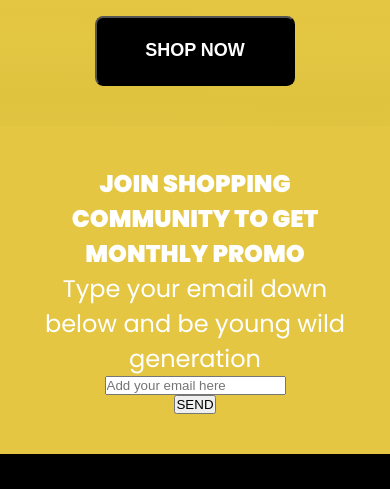
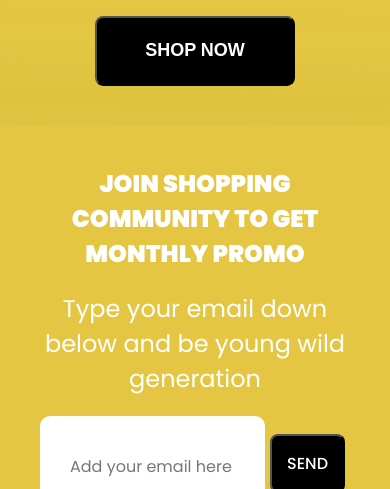
Before and after one commit to andalib-brillmark/Shopping-Website-Template, a website: page index.html in a window 390 px wide. Shown: the part 3290-3779 px from the top of the page. Drawn offline with Linux system fonts and the light colour scheme.

Commit message:
Community Section

```diff
--- a/index.html
+++ b/index.html
@@ -11,7 +11,9 @@
     <title>Fashion</title>
 </head>
 <body>
+    <!-- Header Sections -->
     <header>
+        <!-- Navbar -->
         <section class="navbar">
             <div class="navbar__title">
                 <img class="navbar__title--logo" src="images/logo.png" alt="Fashion Logo">
@@ -33,6 +35,7 @@
             </button>
         </section>
 
+        <!-- Navbar (Mobile View) -->
         <div>
             <nav class="navbar__mobile-view navbar__mobile-view--inactive">
                 <ul>
@@ -45,6 +48,7 @@
             </nav>
         </div>
 
+        <!-- Header Banner -->
         <section class="header-banner">
             <div class="header-banner__content">
                 <p class="header-banner__content--main-text header-banner__content--text-bg1">
@@ -77,7 +81,7 @@
     </header>
 
     <main>
-        <!-- Static -->
+        <!-- Brand (Static) -->
         <!-- <section class="brand">
             <img src="images/h_and_m.png" alt="H&M">
             <img src="images/obey.png" alt="Obey">
@@ -87,7 +91,7 @@
             <img src="images/amazon.png" alt="Amazon">
         </section> -->
 
-        <!-- Dynamic -->
+        <!-- Brand (Dynamic) -->
         <section class="brand-dynamic splide">
             <div class="splide__track">
                 <ul class="splide__list">
@@ -101,7 +105,7 @@
             </div>
         </section>
 
-
+        <!-- New Arrival -->
         <section class="new-arrival">
             <div class="new-arrival__heading">
                 <img class="new-arrival__heading--shade" src="images/yellow_shade.png" alt="Yellow Shade">
@@ -147,6 +151,7 @@
             </div>
         </section>
 
+        <!-- Payday -->
         <section class="payday">
             <div class="payday__picture">
                 <img class="payday__picture--main" src="images/yellow_tshirt.png" alt="Payday Sale Now">
@@ -169,10 +174,12 @@
             </div>
         </section>
 
+        <!-- Young Favourite -->
         <section class="young-fav">
 
         </section>
 
+        <!-- Download App -->
         <section class="download">
 
         </section>
@@ -180,11 +187,15 @@
         <section class="community">
             <h2 class="community__heading--main-text">JOIN SHOPPING COMMUNITY TO GET MONTHLY PROMO</h2>
             <h3 class="community__heading--sub-text">Type your email down below and be young wild generation</h3>
-            <input class="community__input--field" type="email" placeholder="Add your email here">
-            <button class="community__input--button">SEND</button>
+
+            <div class="community__input">
+                <input class="community__input--field" type="email" name="email" placeholder="Add your email here">
+                <button class="community__input--button" type="submit">SEND</button>
+            </div>
         </section>
     </main>
 
+    <!-- Footer -->
     <footer>
         <section class="footer">
             <div class="footer__details">
--- a/script.js
+++ b/script.js
@@ -1,3 +1,4 @@
+///////////////// Brand Slider ///////////////////
 document.addEventListener("DOMContentLoaded", function (e) {
     new Splide('.splide', {
         type       : 'loop',
@@ -18,6 +19,7 @@ document.addEventListener("DOMContentLoaded", function (e) {
 
 
 
+////////////////////// Mobile Menu ///////////////////////////
 let clickCount = 0;
 document.querySelector(".navbar__button--mobile-nav").addEventListener("click", function (e) {
     console.log("Hello");
@@ -26,7 +28,7 @@ document.querySelector(".navbar__button--mobile-nav").addEventListener("click",
     document.querySelector(".navbar__mobile-view").classList.toggle("navbar__mobile-view--inactive");
 });
 
-
+//////////////////// When window is resized with menu open  ////////////////////
 window.addEventListener("resize", function (e) {
     let width = window.innerWidth;
     console.log(width);
--- a/style.css
+++ b/style.css
@@ -828,10 +828,11 @@ header
 .community
 {
     display: flex;
-    justify-content: space-between;
+    justify-content: center;
     align-items: center;
     flex-direction: column;
     padding: 40px;
+    padding-bottom: 150px;
     background-color: #E5C643;
 }
 
@@ -841,7 +842,7 @@ header
     font-weight: 900;
     text-align: center;
     color: #FFFFFF;
-    width: 50%;
+    width: 60%;
 }
 
 .community__heading--sub-text
@@ -850,11 +851,72 @@ header
     font-weight: 400;
     text-align: center;
     color: #FFFFFF;
+    padding: 20px 0;
+}
+
+.community__input
+{
+    position: relative;
+    /* display: inline-block; */
+    width: 100%;
+}
+
+.community__input--field
+{
+    font-family: 'Poppins', sans-serif;
+    font-size: 24px;
+    width: 45%;
+    height: auto;
+    padding: 30px;
+    border-radius: 10px;
+    border: none;
+    background-color: #FFF;
+
+    position: absolute;
+    top: 50%;
+    left: 50%;
+    transform: translate(-50%, -5%);
+}
+
+.community__input--field::placeholder
+{
+    font-size: 24px;
+    font-weight: 400;
+    text-align: left;
+    color: #767676;
+}
+
+.community__input--button
+{
+    width: 10%;
+    height: auto;
+    padding: 15px;
+    position: absolute;
+    top: 50%;
+    right: 50%;
+    transform: translate(210%, 10%);
+    border-radius: 8px;
+    color: #FFFFFF;
+    background-color: #000000;
+    font-family: 'Poppins', sans-serif;
+    font-size: 24px;
+    font-weight: 500;
+    cursor: pointer;
 }
 
 @media screen and (max-width: 990px)
 {
+    .community__input--field
+    {
+        width: 60%;
+    }
 
+    .community__input--button
+    {
+        font-size: 16px;
+        width: 15%;
+        transform: translate(190%, 20%);
+    }
 }
 
 @media screen and (max-width: 768px)
@@ -863,6 +925,41 @@ header
     {
         font-size: 24px;
         width: 100%;
+    }
+
+    .community__input--field::placeholder
+    {
+        font-size: 16px;
+    }
+}
+
+@media screen and (max-width: 560px)
+{
+    .community__input
+    {
+        position: static;
+        display: flex;
+        justify-content: space-between;
+        align-self: center;
+    }
+
+    .community__input--field, .community__input--button
+    {
+        position: static;
+        transform: translate(0, 0);
+    }
+
+    .community__input--field
+    {
+        width: 100%;
+    }
+
+    .community__input--button
+    {
+        width: 30%;
+        max-height: 60px;
+        align-self: center;
+        margin: 5px;
     }
 }
 
```
